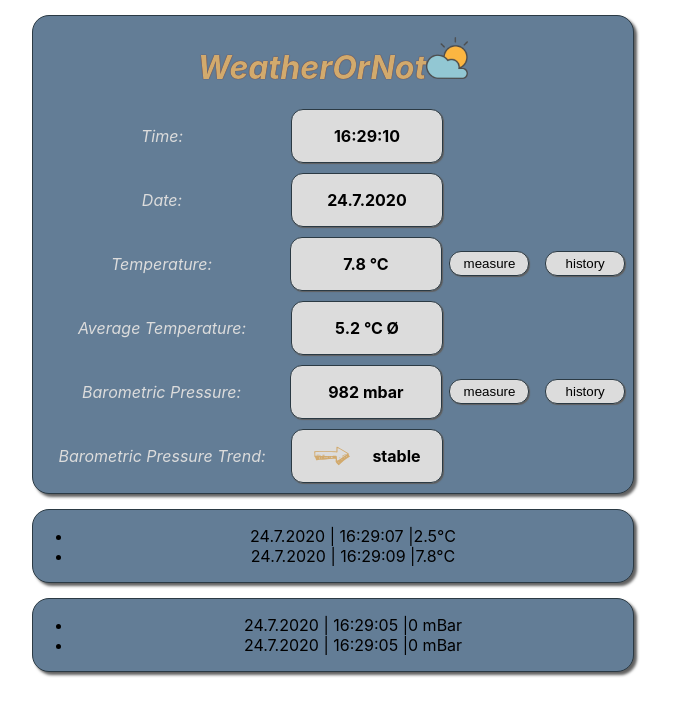
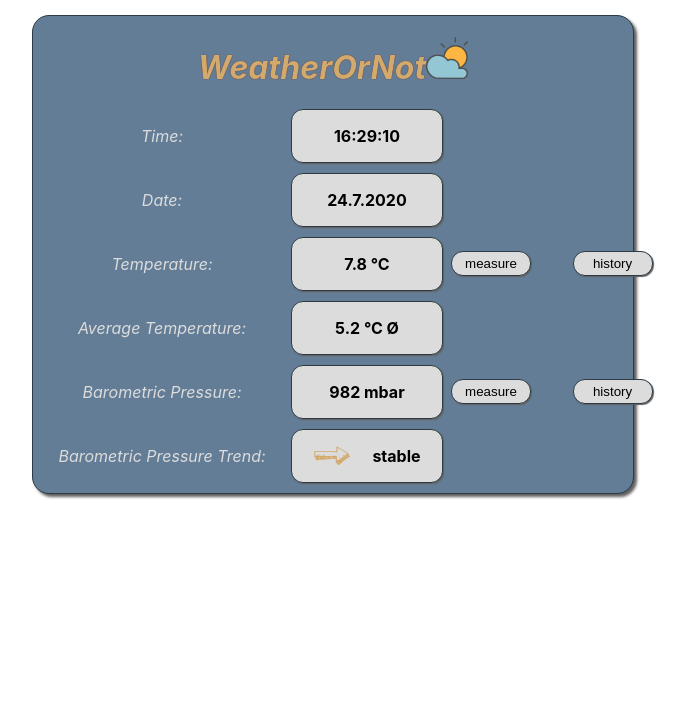
Before and after one commit to TheWeatherMan316/WeatherOrNot, a React (Create React App) app: page / in a window 1280 px wide. Shown: the top 716 px of the page, without its empty margins (307-993 px from the left). Built offline with nearby package versions, Linux system fonts and the light colour scheme.

Commit message:
implemented router (still disfuntional)

```diff
--- a/package.json
+++ b/package.json
@@ -8,6 +8,7 @@
     "@testing-library/user-event": "^7.1.2",
     "react": "^16.13.1",
     "react-dom": "^16.13.1",
+    "react-router-dom": "^5.2.0",
     "react-scripts": "3.4.1"
   },
   "scripts": {
--- a/src/App.js
+++ b/src/App.js
@@ -6,16 +6,20 @@ import UnitValue from "./components/DisplayRow/BoxContent/UnitValue";
 import Controls from "./components/DisplayRow/Controls";
 import CurrentDate from "./components/DisplayRow/BoxContent/CurrentDate";
 import "./App.css";
+import { BrowserRouter as Router, Switch, Route, Link } from "react-router-dom";
 
 const tempHistoryArr = [];
 
-const barHistArr = [{
+const barHistArr = [
+  {
     value: 0,
     time: new Date(),
-}, {
+  },
+  {
     value: 0,
     time: new Date(),
-}];
+  },
+];
 
 function App() {
   const [temp, setTemp] = useState(0);
@@ -86,7 +90,6 @@ function App() {
   };
 
   function storeBar(newBar, barTime) {
-
     const barHistElement = {
       value: newBar,
       time: barTime,
@@ -121,6 +124,9 @@ function App() {
 
   return (
     <div className="app" align="center">
+      <Router>
+        <Switch>
+          <Route path="/">
             <div className="container">
               <Header />
               <DisplayRow label="Time" display={<CurrentDate time={true} />} />
@@ -128,8 +134,12 @@ function App() {
               <DisplayRow
                 label="Temperature"
                 display={<UnitValue value={temp.toFixed(1).toString()} unit="°C" />}
-          action={<Controls measure={measureTemp} buttonLabel="measure" />}
-          history={<Controls measure={measureBar} buttonLabel="history" />}
+                action={<Controls action={measureTemp} buttonLabel="measure" />}
+                history={
+                  <Link to="/tempHist">
+                    <Controls buttonLabel="history" />
+                  </Link>
+                }
               />
               <DisplayRow
                 label="Average Temperature"
@@ -138,16 +148,23 @@ function App() {
               <DisplayRow
                 label="Barometric Pressure"
                 display={<UnitValue value={bar.toFixed(0).toString()} unit="mbar" />}
-          action={<Controls measure={measureBar} buttonLabel="measure" />}
-          history={<Controls measure={measureBar} buttonLabel="history" />}
+                action={<Controls action={measureBar} buttonLabel="measure" />}
+                history={
+                  <Link to="/barHist">
+                    <Controls buttonLabel="history" />
+                  </Link>
+                }
               />
               <DisplayRow
                 label="Barometric Pressure Trend"
                 display={<TrendValue measurements={barHistArr} />}
               />
             </div>
-      {tempHistComponent()}
-      {barHistComponent()}
+          </Route>
+          <Route path="/tempHist">{tempHistComponent()}</Route>
+          <Route path="/barHist">{barHistComponent()}</Route>
+        </Switch>
+      </Router>
     </div>
   );
 }
--- a/src/components/DisplayRow/Controls.js
+++ b/src/components/DisplayRow/Controls.js
@@ -3,7 +3,7 @@ import React from "react";
 export default function Controls(props) {
   return (
     <div className="controls">
-      <button type="button" class="button" onClick={props.measure}>
+      <button type="button" class="button" onClick={props.action}>
         {props.buttonLabel}
       </button>
     </div>
```
Also changed, not shown: 1 other file (tests, documents, lock files or other folders). Lines whose indentation alone changed are shown as unchanged.
